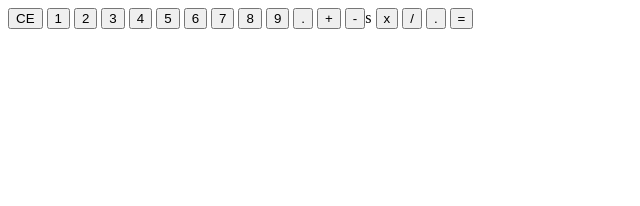
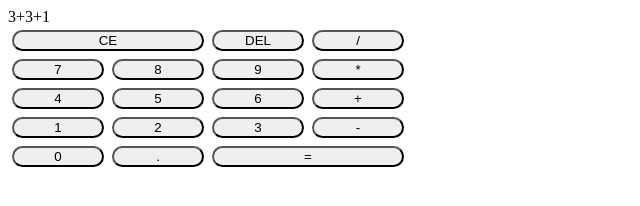
Before and after one commit to subaaimt/calculator, a plain HTML site: page index.html in a window 1280 px wide. Shown: the whole page, without its empty margins (0-640 px from the left). Drawn offline with Linux system fonts and the light colour scheme.

Commit message:
Basic skeleton for calculator class and design

```diff
--- a/index.html
+++ b/index.html
@@ -9,25 +9,26 @@
 
 <body>
     <div class="cal-grid">
-        <div class="cal-screen"></div>
+        <div class="cal-screen">3+3+1</div>
         <div class="cal-button">
-            <button>CE</button>
-            <button>1</button>
-            <button>2</button>
-            <button>3</button>
-            <button>4</button>
-            <button>5</button>
-            <button>6</button>
-            <button>7</button>
-            <button>8</button>
-            <button>9</button>
-            <button>.</button>
-            <button>+</button>
-            <button>-</button>s
-            <button>x</button>
-            <button>/</button>
-            <button>.</button>
-            <button>=</button>
+            <button class="span2 operationn">CE</button>
+            <button   class="operationn">DEL</button>
+            <button class="operand">/</button>
+            <button class="number">7</button>
+            <button class="number">8</button>
+            <button class="number">9</button>
+            <button class="operand">*</button>
+            <button class="number">4</button>
+            <button class="number" >5</button>
+            <button class="number">6</button>
+            <button class="operand">+</button>
+            <button class="number">1</button>
+            <button class="number">2</button>
+            <button class="number">3</button>
+            <button class="operand">-</button>
+            <button class="number">0</button>
+            <button class="dot"> .</button>
+            <button class="span2 calculati">=</button>
         </div>
 
     </div>
--- a/scripts/calculator.js
+++ b/scripts/calculator.js
@@ -0,0 +1,24 @@
+class Calculator {
+
+
+    clear() {
+      this.currentCalString = ''
+    }
+
+    delete() {
+      this.currentCalString = this.currentCalString.toString().slice(0, -1)
+    }
+
+
+    calculate() {
+
+    }
+
+    getDisplay() {
+
+    }
+
+    updateDisplay() {
+
+    }
+  }
--- a/styles/main.css
+++ b/styles/main.css
@@ -0,0 +1,14 @@
+.cal-button {
+    display: grid;
+    grid-template-columns: repeat(4, 100px);
+    }
+
+    .cal-button > button {
+       border-radius: 20px;
+       margin: 4px;
+    }
+
+
+   .span2{
+    grid-column: span 2;
+   }
```
